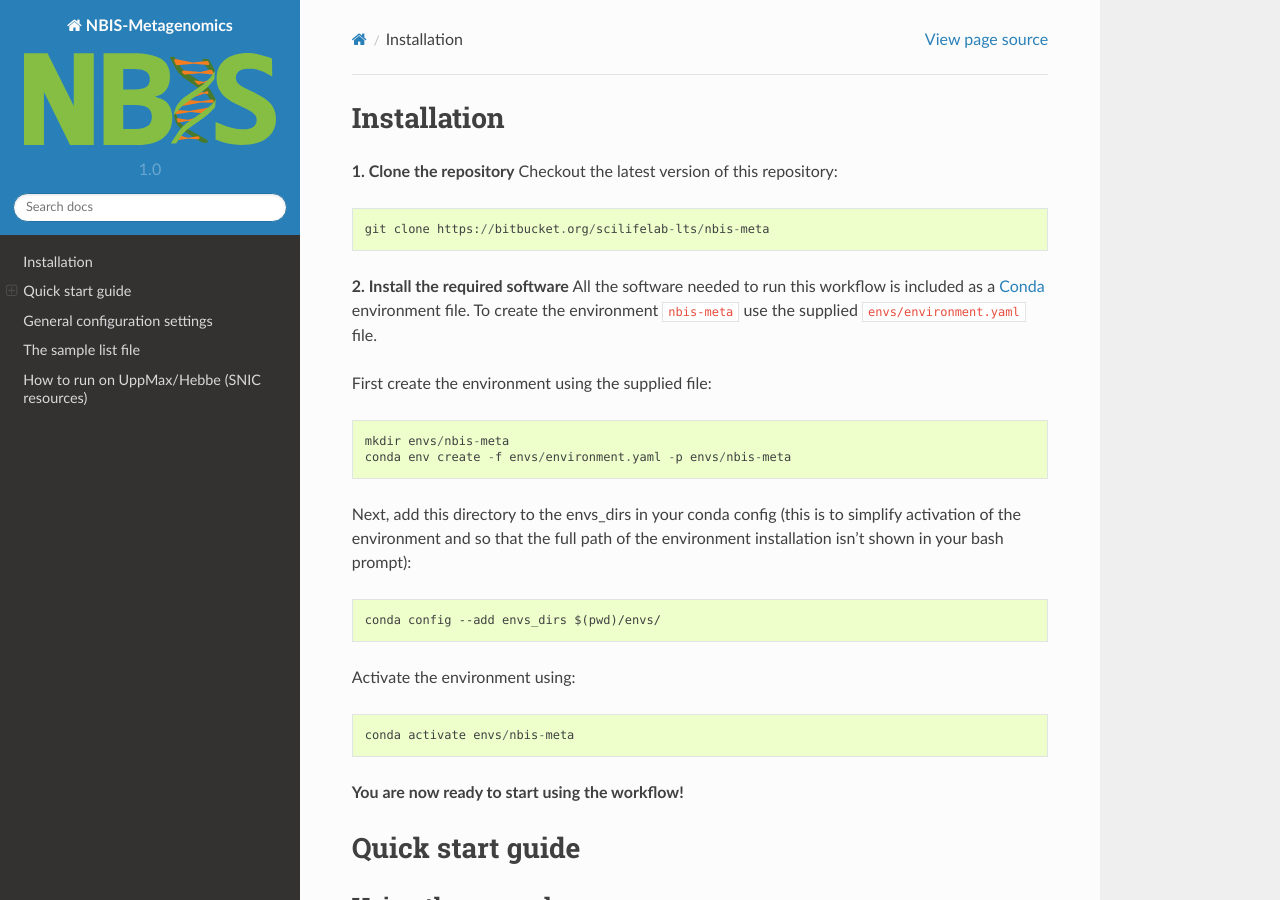
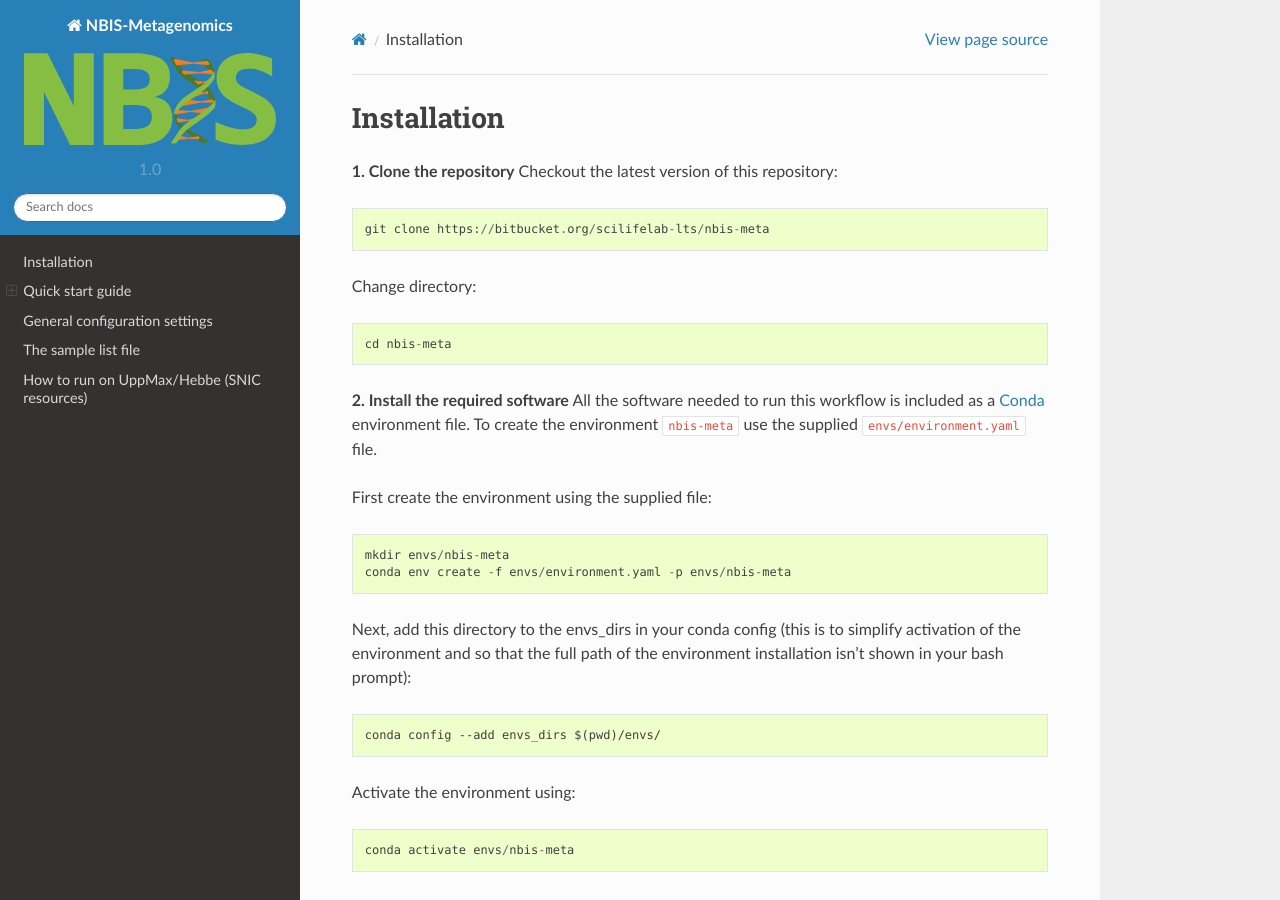
Before and after one commit to NBISweden/nbis-meta, a Sphinx documentation site: the page built from docs/configuration/index.rst, in a window 1280 px wide and 900 px high. Built offline with Sphinx 7.4.7 and the Read the Docs theme 2.0.0, drawn with Linux system fonts in a browser that asks for light colours.

Commit message:
Updated docs

```diff
--- a/docs/configuration/index.rst
+++ b/docs/configuration/index.rst
@@ -4,6 +4,10 @@ Installation
 Checkout the latest version of this repository::
 
     git clone https://bitbucket.org/scilifelab-lts/nbis-meta
+
+Change directory::
+
+    cd nbis-meta
 
 **2. Install the required software**
 All the software needed to run this workflow is included as a
```
